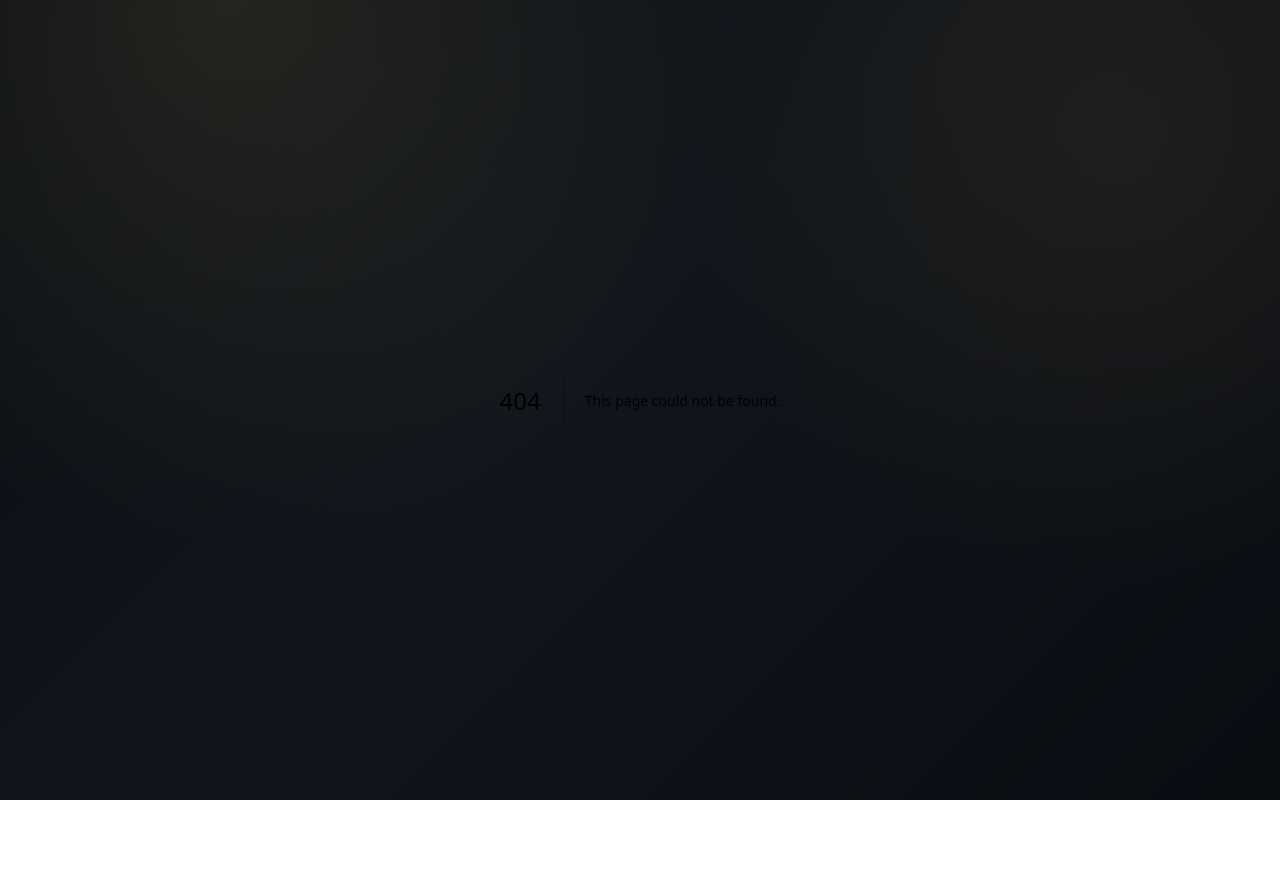
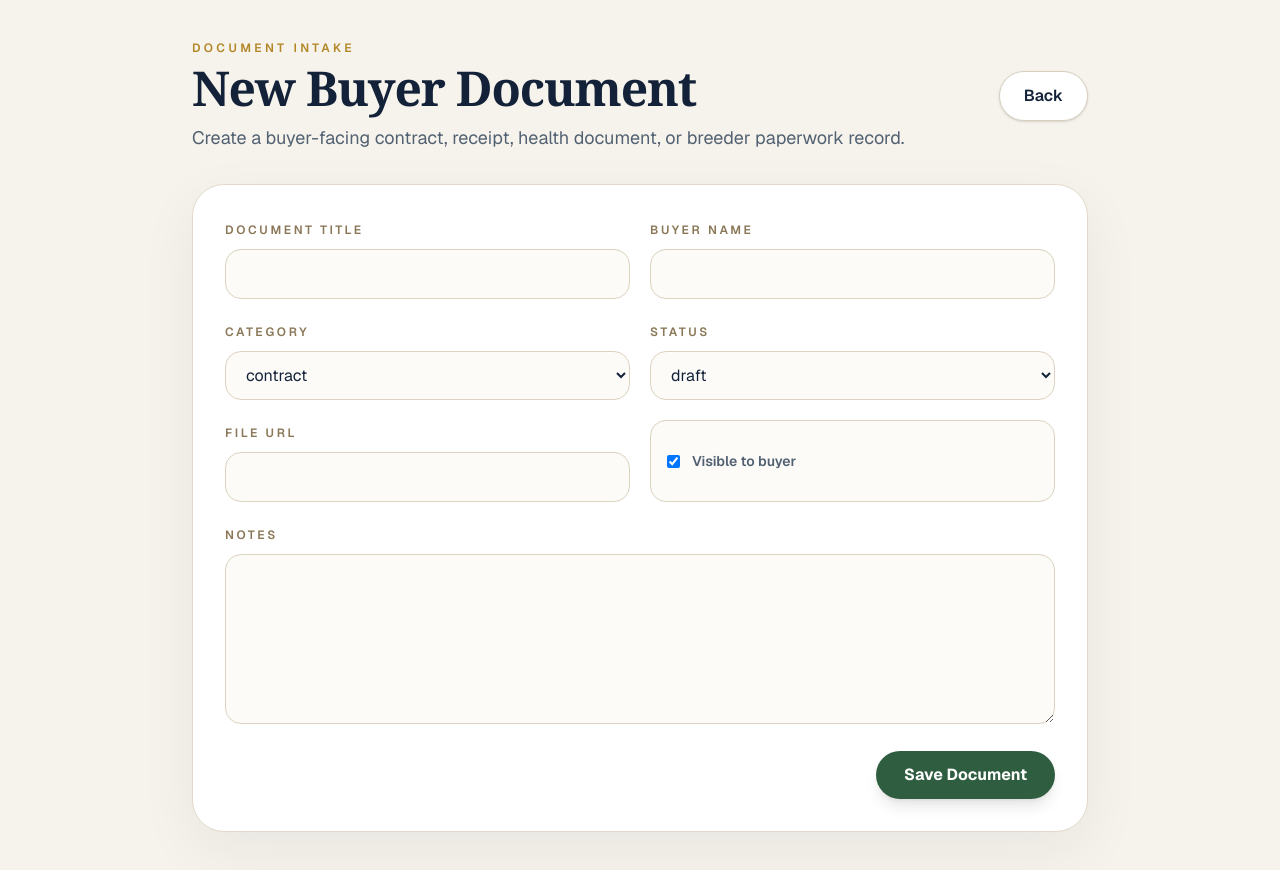
Before and after one commit to rawillia9801/dogp, a Next.js app: page /dashboard/documents/new in a window 1280 px wide. Before the commit this address had no page. Before the commit the page ends 800 px from the top, so only its background shows below. Built offline with nearby package versions, Linux system fonts and the light colour scheme; no server answers.

Commit message:
Create buyer document intake route

```diff
--- /dev/null
+++ b/app/dashboard/documents/new/page.tsx
@@ -0,0 +1,37 @@
+import Link from "next/link";
+import { createBuyerDocumentRecord } from "../actions";
+
+export default function NewDocumentPage() {
+  return (
+    <main className="min-h-screen bg-[#f6f3ec] p-6 text-[#132238] md:p-10">
+      <div className="mx-auto max-w-4xl space-y-8">
+        <div className="flex items-center justify-between gap-4">
+          <div>
+            <p className="text-xs font-semibold uppercase tracking-[0.28em] text-[#b38728]">Document Intake</p>
+            <h1 className="mt-2 text-5xl font-black tracking-tight" style={{ fontFamily: "Georgia, serif" }}>New Buyer Document</h1>
+            <p className="mt-3 text-lg text-[#526172]">Create a buyer-facing contract, receipt, health document, or breeder paperwork record.</p>
+          </div>
+          <Link href="/dashboard/documents" className="rounded-full border border-[#d8cfbf] bg-white px-6 py-3 font-semibold shadow-sm">Back</Link>
+        </div>
+
+        <form action={createBuyerDocumentRecord} className="grid grid-cols-1 gap-5 rounded-[32px] border border-[#e2d9ca] bg-white p-8 shadow-[0_20px_60px_rgba(19,34,56,0.06)] md:grid-cols-2">
+          <Field label="Document Title" name="title" required />
+          <Field label="Buyer Name" name="buyer_name" />
+          <Select label="Category" name="category" options={["contract", "health", "receipt", "invoice", "registration", "general"]} />
+          <Select label="Status" name="status" options={["draft", "pending", "sent", "signed", "uploaded", "archived"]} />
+          <Field label="File URL" name="file_url" />
+          <label className="flex items-center gap-3 rounded-2xl border border-[#ddd2c0] bg-[#fcfbf8] px-4 py-3 text-sm font-semibold text-[#526172]"><input type="checkbox" name="visible_to_buyer" defaultChecked /> Visible to buyer</label>
+          <div className="md:col-span-2"><label className="text-xs font-semibold uppercase tracking-[0.22em] text-[#8a7757]">Notes</label><textarea name="notes" rows={6} className="mt-2 w-full rounded-2xl border border-[#ddd2c0] bg-[#fcfbf8] px-4 py-3 outline-none" /></div>
+          <div className="md:col-span-2 flex justify-end"><button className="rounded-full bg-[#2f5d3f] px-7 py-3 font-bold text-white shadow-lg">Save Document</button></div>
+        </form>
+      </div>
+    </main>
+  );
+}
+
+function Field({ label, name, type = "text", required = false }: { label: string; name: string; type?: string; required?: boolean }) {
+  return <div><label className="text-xs font-semibold uppercase tracking-[0.22em] text-[#8a7757]">{label}</label><input required={required} type={type} name={name} className="mt-2 w-full rounded-2xl border border-[#ddd2c0] bg-[#fcfbf8] px-4 py-3 outline-none" /></div>;
+}
+function Select({ label, name, options }: { label: string; name: string; options: string[] }) {
+  return <div><label className="text-xs font-semibold uppercase tracking-[0.22em] text-[#8a7757]">{label}</label><select name={name} className="mt-2 w-full rounded-2xl border border-[#ddd2c0] bg-[#fcfbf8] px-4 py-3 outline-none">{options.map((option) => <option key={option} value={option}>{option}</option>)}</select></div>;
+}
```
